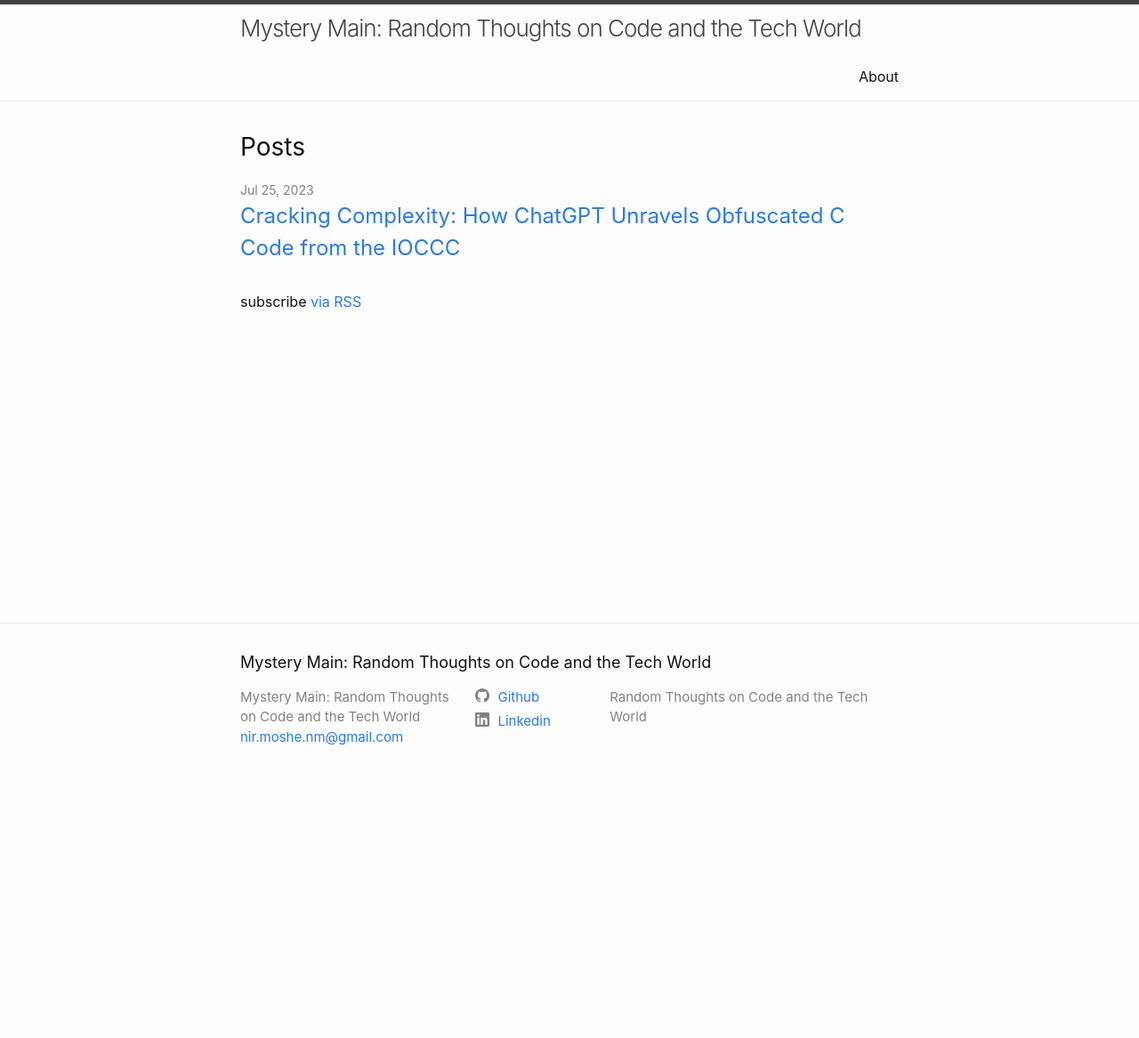
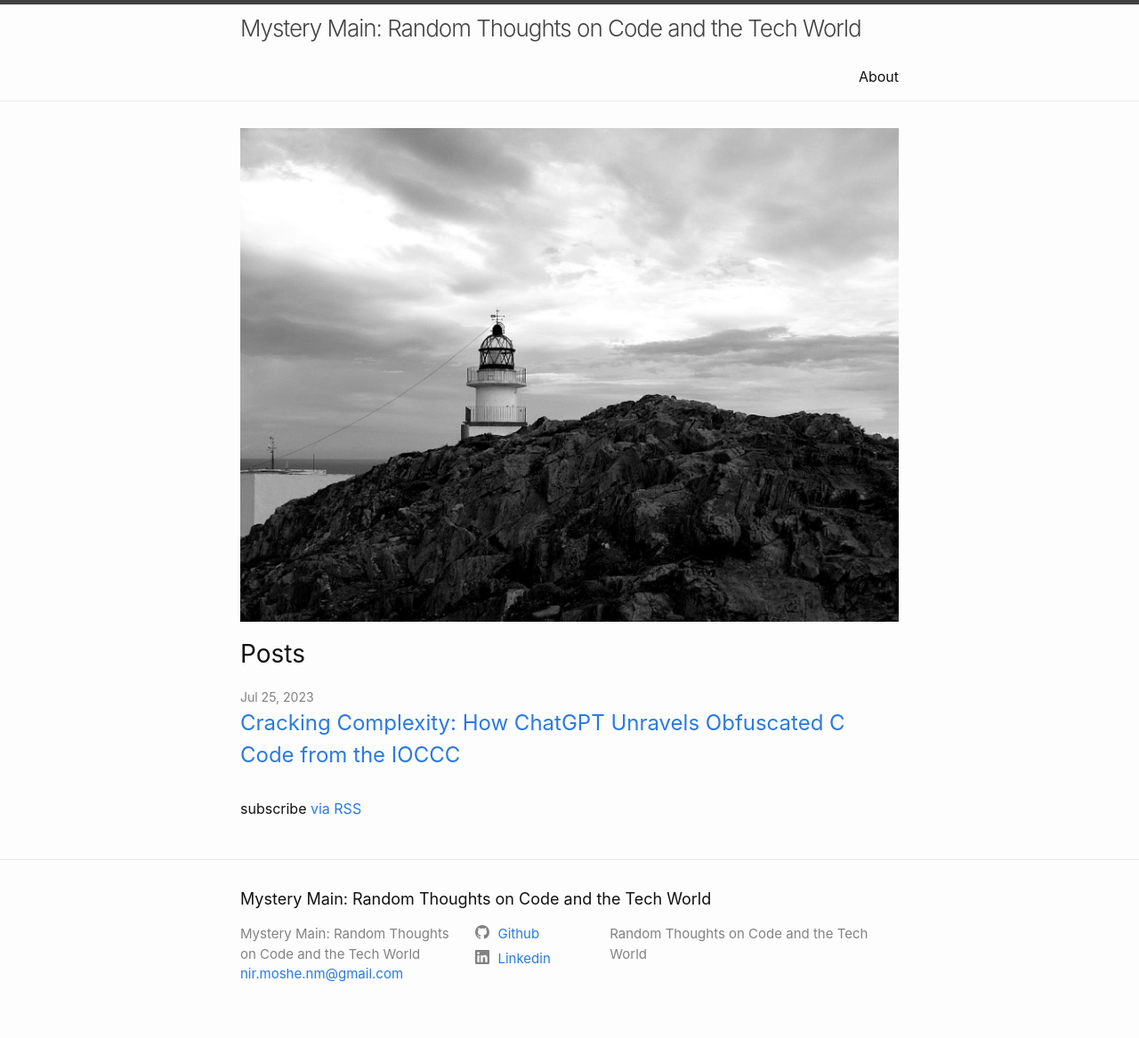
Before and after one commit to nir-mo/nir-mo.github.io, a Jekyll site: the page built from index.markdown, in a window 1280 px wide. Shown: the whole page at 89% size. Built offline with Jekyll 4.4.1, drawn with Linux system fonts in a browser that asks for light colours; before the commit the page ends 900 px from its top, so only the background shows below that.

Commit message:
Add homepage image

```diff
--- a/_layouts/home.html
+++ b/_layouts/home.html
@@ -7,6 +7,9 @@ layout: default
     <h1 class="page-heading">{{ page.title }}</h1>
   {%- endif -%}
 
+  <p>
+    <img src="/assets/images/home_page_photo.JPG" class="featured-image-post"/>
+  </p>
   {{ content }}
 
   {%- if site.posts.size > 0 -%}
```
Also changed, not shown: assets/images/home_page_photo.JPG (renamed from assets/images/IMG_5653_e3.JPG).
